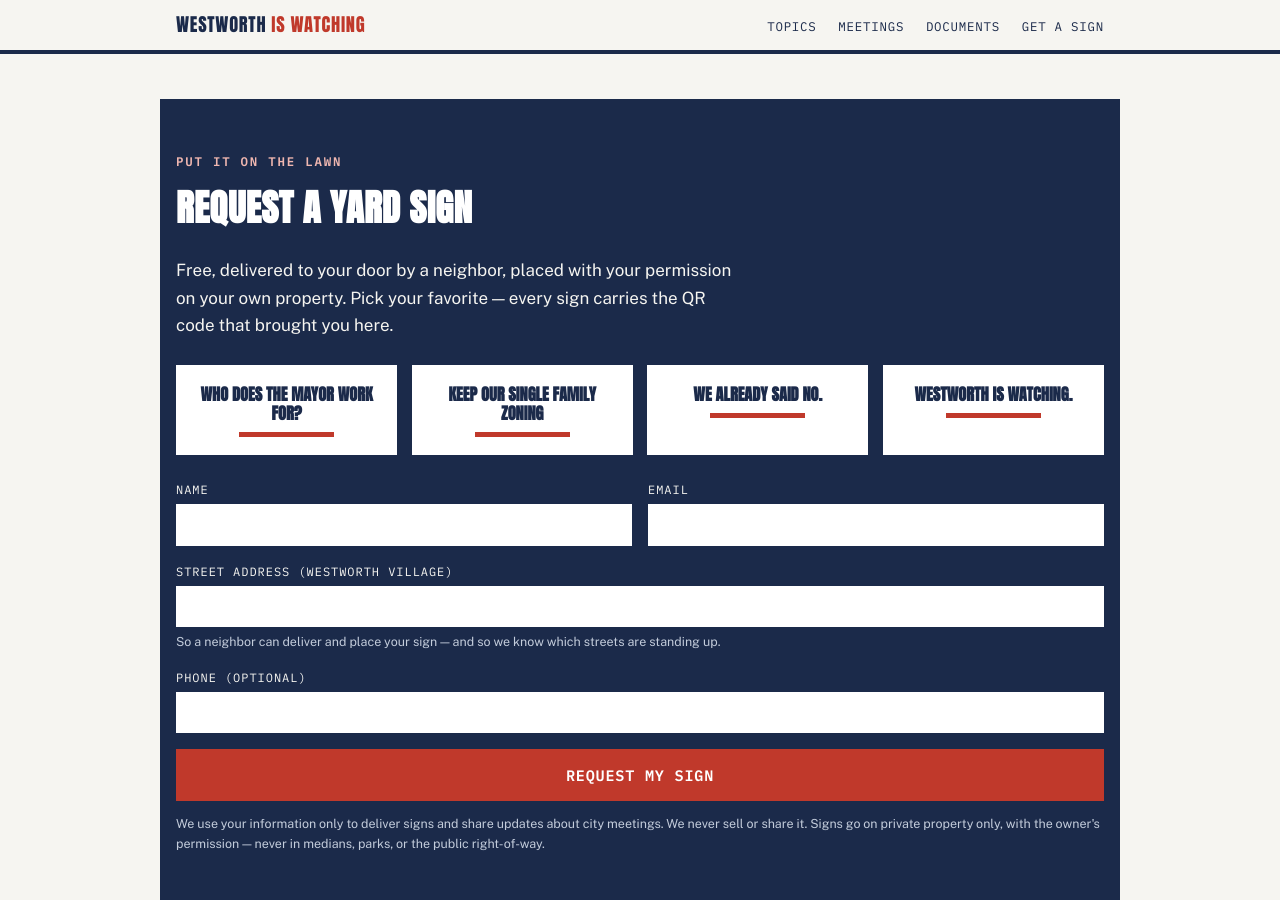
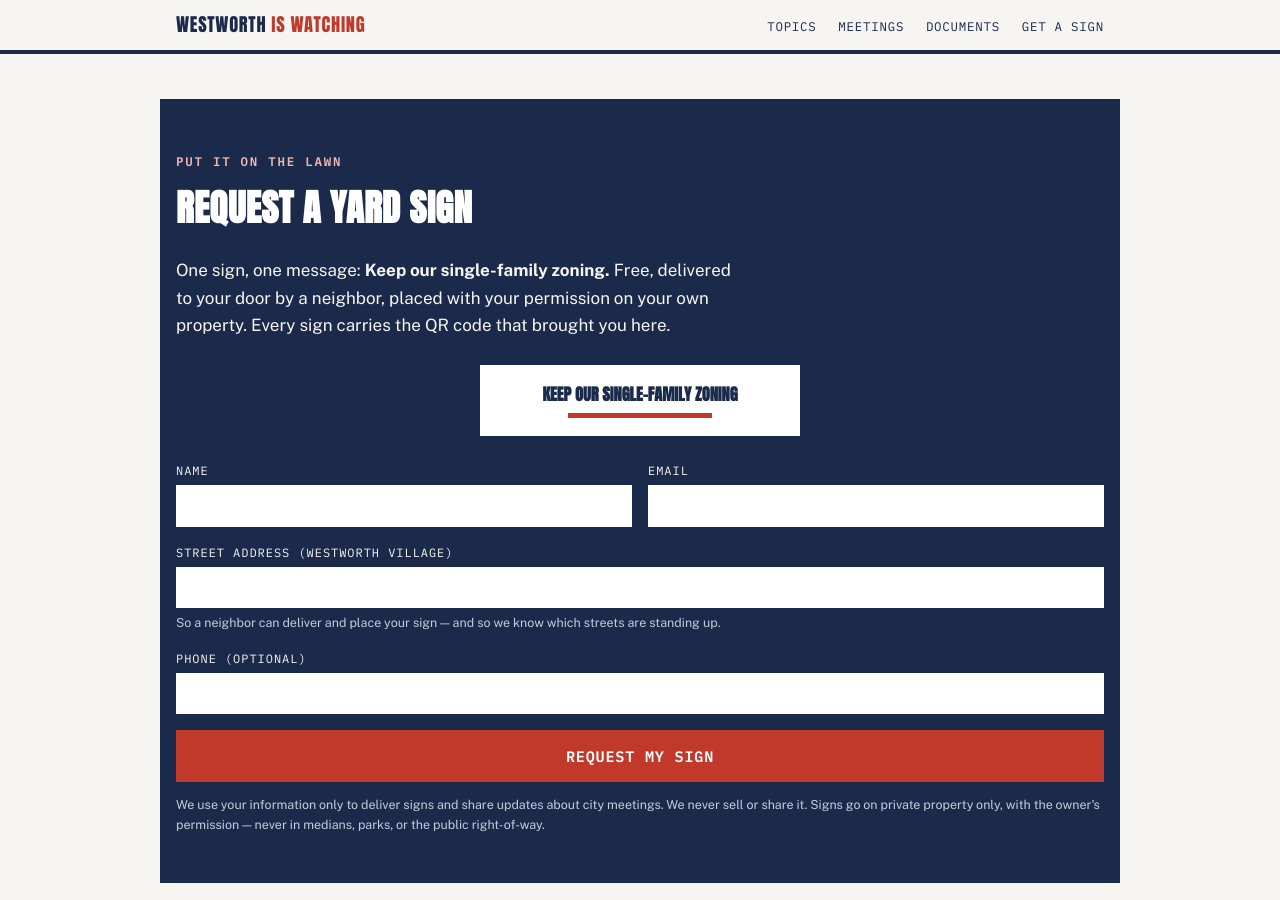
Before and after one commit to cvaughan28/westworth-is-watching, a Jekyll site: the page built from index.html, in a window 1280 px wide and 900 px high, scrolled down 3891 px. Built offline with Jekyll 4.4.1, drawn with Linux system fonts in a browser that asks for light colours; some of the changed text lies outside the part shown.

Commit message:
Single sign design with the single-family hyphen

```diff
--- a/assets/js/site.js
+++ b/assets/js/site.js
@@ -8,7 +8,7 @@
   if (slogan && !window.matchMedia('(prefers-reduced-motion: reduce)').matches) {
     var slogans = [
       "Who does the mayor work for?",
-      "Keep our single family zoning",
+      "Keep our single-family zoning",
       "We already said no.",
       "Westworth is watching."
     ];
--- a/index.html
+++ b/index.html
@@ -162,7 +162,7 @@ layout: default
 <section class="request" id="sign">
   <span class="eyebrow">Put it on the lawn</span>
   <h2>Request a yard sign</h2>
-  <p class="intro">Free, delivered to your door by a neighbor, placed with your permission on your own property. Pick your favorite — every sign carries the QR code that brought you here.</p>
+  <p class="intro">One sign, one message: <strong>Keep our single-family zoning.</strong> Free, delivered to your door by a neighbor, placed with your permission on your own property. Every sign carries the QR code that brought you here.</p>
 
   <!--
     FORM SETUP (one-time, ~5 minutes):
@@ -177,24 +177,12 @@ layout: default
     Keep signs 36 sq ft or less, 8 ft or less, no lighting. Yards only, never medians or the ROW.
   -->
   <form action="https://formspree.io/f/YOUR_FORM_ID" method="POST">
-    <div class="choices" role="radiogroup" aria-label="Choose a sign design">
-      <label class="choice">
-        <input type="radio" name="sign_choice" value="Who Does the Mayor Work For" required>
-        <span class="mini"><strong>Who does the mayor work for?</strong><em></em></span>
-      </label>
-      <label class="choice">
-        <input type="radio" name="sign_choice" value="Keep Our Single Family Zoning">
-        <span class="mini"><strong>Keep our single family zoning</strong><em></em></span>
-      </label>
-      <label class="choice">
-        <input type="radio" name="sign_choice" value="We Already Said No">
-        <span class="mini"><strong>We already said no.</strong><em></em></span>
-      </label>
-      <label class="choice">
-        <input type="radio" name="sign_choice" value="Westworth Is Watching">
-        <span class="mini"><strong>Westworth is watching.</strong><em></em></span>
-      </label>
+    <div class="choices" style="grid-template-columns:minmax(200px,320px);justify-content:center">
+      <div class="choice">
+        <span class="mini"><strong>Keep our single-family zoning</strong><em></em></span>
+      </div>
     </div>
+    <input type="hidden" name="sign_choice" value="Keep Our Single-Family Zoning">
 
     <div class="grid">
       <div class="field">
```
